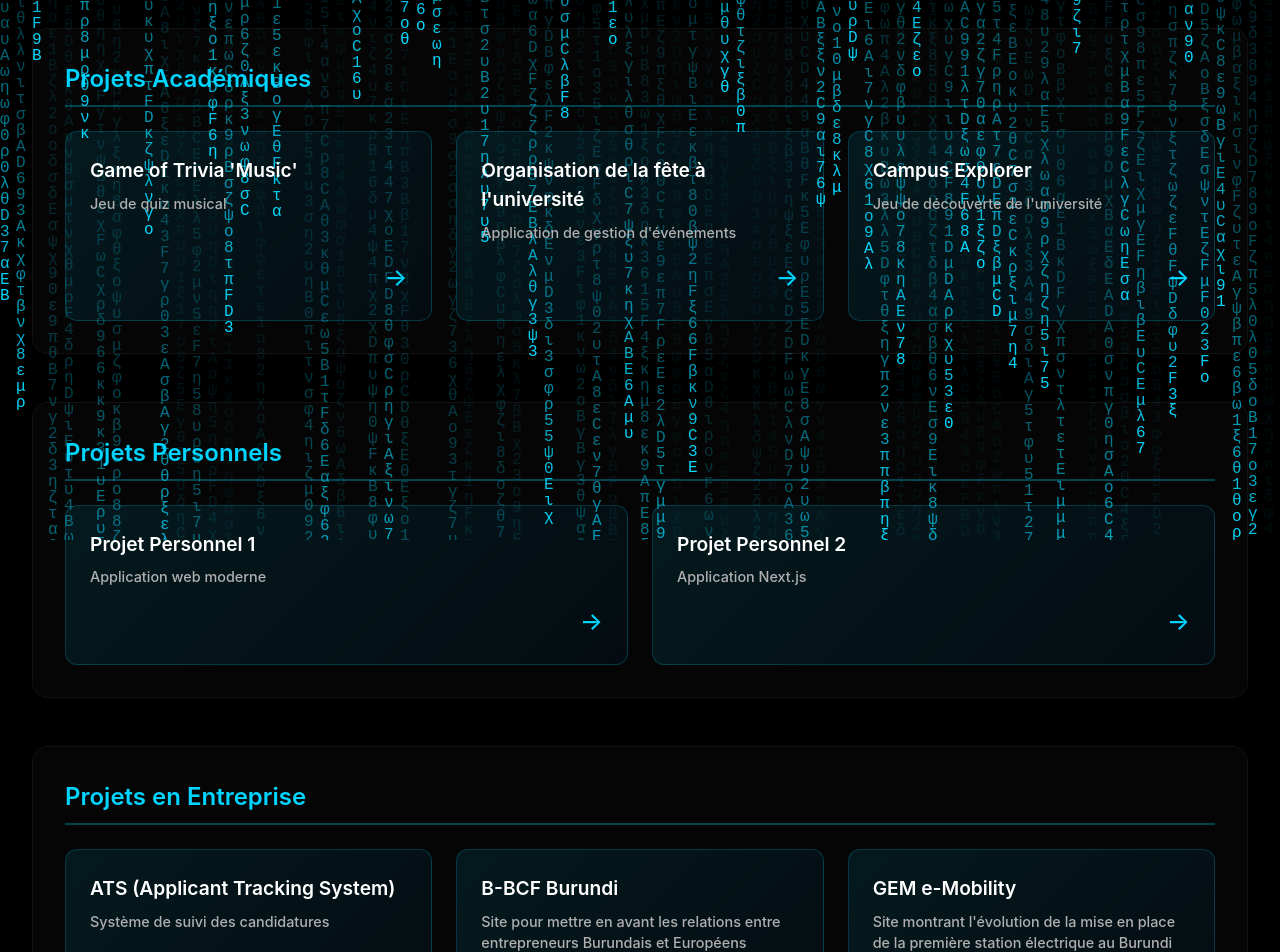
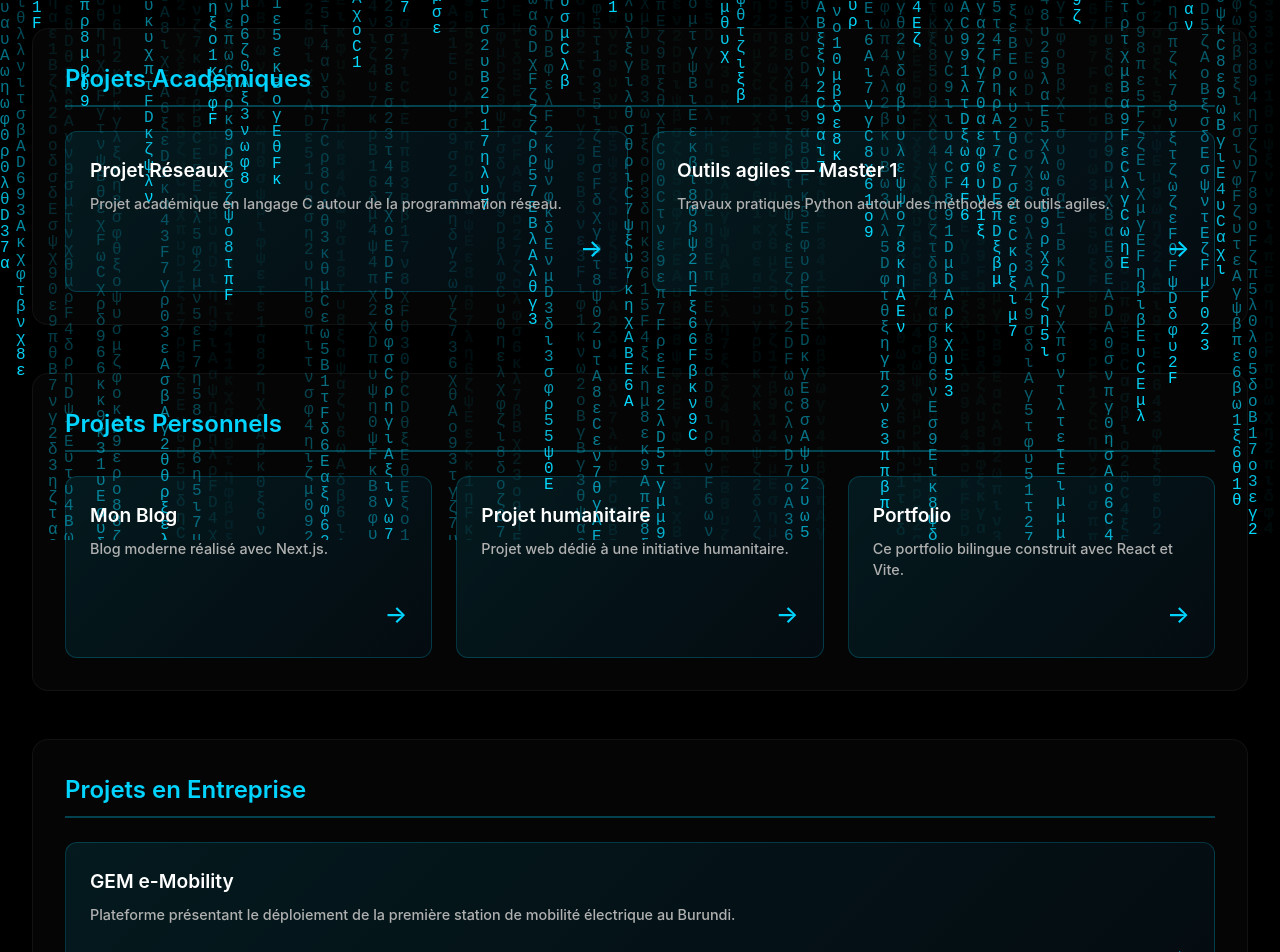
Before and after one commit to Rich9153/Portefolio, a React (Vite) app: page /projects in a window 1280 px wide. Shown: the part 260-1212 px from the top of the page. Built offline with nearby package versions, Linux system fonts and the light colour scheme.

Commit message:
Améliore le portfolio et corrige les routes Vercel

```diff
--- a/index.html
+++ b/index.html
@@ -1,10 +1,19 @@
 <!doctype html>
-<html lang="en">
+<html lang="fr">
   <head>
     <meta charset="UTF-8" />
-    <link rel="icon" type="image/svg+xml" href="/vite.svg" />
     <meta name="viewport" content="width=device-width, initial-scale=1.0" />
-    <title>portfolio</title>
+    <meta name="description" content="Portfolio d’Ulrich Babbel Mbonihankuye, développeur logiciel, web et data en Master ICE-LD à Toulouse." />
+    <meta property="og:title" content="Ulrich Babbel Mbonihankuye — Portfolio" />
+    <meta property="og:description" content="Découvrez mon parcours, mes compétences et mes projets en développement logiciel, web et data." />
+    <meta property="og:type" content="website" />
+    <meta property="og:url" content="https://portefolio-five-teal.vercel.app/" />
+    <meta property="og:image" content="https://portefolio-five-teal.vercel.app/og.png" />
+    <meta name="twitter:card" content="summary_large_image" />
+    <meta name="twitter:title" content="Ulrich Babbel Mbonihankuye — Portfolio" />
+    <meta name="twitter:description" content="Développement logiciel, web et data." />
+    <meta name="twitter:image" content="https://portefolio-five-teal.vercel.app/og.png" />
+    <title>Ulrich Babbel Mbonihankuye — Portfolio</title>
   </head>
   <body>
     <div id="root"></div>
--- a/src/App.jsx
+++ b/src/App.jsx
@@ -32,7 +32,7 @@ function AnimatedRoutes() {
         </AnimatePresence>
       </main>
       <footer className="footer">
-        <p>&copy; 2024 {t.footer.rights}</p>
+        <p>&copy; {new Date().getFullYear()} {t.footer.rights}</p>
       </footer>
     </>
   );
--- a/src/contexts/LanguageContext.jsx
+++ b/src/contexts/LanguageContext.jsx
@@ -29,9 +29,9 @@ export const LanguageProvider = ({ children }) => {
       },
       // Home page
       home: {
-        title: 'Bienvenue sur mon',
-        titleHighlight: 'Portfolio',
-        subtitle: 'Développeur passionné par la création de solutions innovantes',
+        title: 'Ulrich Babbel',
+        titleHighlight: 'Mbonihankuye',
+        subtitle: 'Étudiant en Master ICE-LD · Développement logiciel, web et data',
         viewProjects: 'Voir mes projets',
         contactMe: 'Me contacter',
         aboutCard: {
@@ -51,7 +51,7 @@ export const LanguageProvider = ({ children }) => {
       about: {
         title: 'À propos de moi',
         whoAmI: 'Qui suis-je ?',
-        whoAmIText: 'Originaire du Burundi mais né au Bénin, arrivé en France en 2022, je suis un étudiant à l\'Université Mirail Jean-Jaurès en Master ICE-LD (Master en Ingénieurie Continue des Ecosystèmes Logiciels et Données), je suis passionné par le développement logiciel, web, etc...',
+        whoAmIText: 'Originaire du Burundi, né au Bénin et installé en France depuis 2022, je suis étudiant en Master ICE-LD (Ingénierie Continue des Écosystèmes Logiciels et Données) à l\'Université Toulouse Jean Jaurès. Je conçois des applications web et logicielles en portant une attention particulière à la qualité du code, aux données et à l\'expérience utilisateur.',
         skills: 'Mes compétences',
         interests: 'Mes intérêts',
         interestsText: 'J\'aime tout ce qui touche à la musique : techno, afro-beat, l\'art (le dessin). Comme sport j\'aime faire de la natation, jouer au Rugby, et j\'ai un intérêt particulier pour tout ce qui est en rapport avec l\'évolution de la technologie.',
@@ -128,9 +128,9 @@ export const LanguageProvider = ({ children }) => {
       },
       // Home page
       home: {
-        title: 'Welcome to my',
-        titleHighlight: 'Portfolio',
-        subtitle: 'Developer passionate about creating innovative solutions',
+        title: 'Ulrich Babbel',
+        titleHighlight: 'Mbonihankuye',
+        subtitle: 'ICE-LD Master’s student · Software, web and data development',
         viewProjects: 'View my projects',
         contactMe: 'Contact me',
         aboutCard: {
@@ -150,7 +150,7 @@ export const LanguageProvider = ({ children }) => {
       about: {
         title: 'About Me',
         whoAmI: 'Who am I?',
-        whoAmIText: 'Originally from Burundi but born in Benin, arrived in France in 2022, I am a student at Mirail Jean-Jaurès University in Master ICE-LD (Master in Continuous Engineering of Software and Data Ecosystems), I am passionate about software development, web, etc...',
+        whoAmIText: 'Originally from Burundi, born in Benin and living in France since 2022, I am an ICE-LD Master’s student (Continuous Engineering of Software and Data Ecosystems) at Toulouse Jean Jaurès University. I build web and software applications with a strong focus on code quality, data and user experience.',
         skills: 'My Skills',
         interests: 'My Interests',
         interestsText: 'I love everything related to music: techno, afro-beat, art (drawing). As for sports, I enjoy swimming, playing Rugby, and I have a particular interest in everything related to the evolution of technology.',
--- a/src/pages/Contact.jsx
+++ b/src/pages/Contact.jsx
@@ -178,7 +178,7 @@ function Contact() {
               <CardMatrixBackground />
               <div className="info-icon">📍</div>
               <h3>{t.contact.info.location}</h3>
-              <p>275 Route De Seysses, Toulouse 31100</p>
+              <p>Toulouse, France</p>
             </div>
 
             <div className="social-links scroll-animate scroll-delay-4">
--- a/src/pages/Education.jsx
+++ b/src/pages/Education.jsx
@@ -96,23 +96,6 @@ function Education() {
           ))}
         </div>
 
-        <div className="certifications-section scroll-animate">
-          <h2 className="section-title">{t.education.certifications}</h2>
-          <div className="certifications-grid">
-            <div className="certification-card scroll-animate scroll-delay-1">
-              <h3>Certification 1</h3>
-              <p>Organisme - Année</p>
-            </div>
-            <div className="certification-card scroll-animate scroll-delay-2">
-              <h3>Certification 2</h3>
-              <p>Organisme - Année</p>
-            </div>
-            <div className="certification-card scroll-animate scroll-delay-3">
-              <h3>Formation en ligne</h3>
-              <p>Plateforme - Année</p>
-            </div>
-          </div>
-        </div>
       </div>
     </div>
   );
--- a/src/pages/Projects.jsx
+++ b/src/pages/Projects.jsx
@@ -17,53 +17,38 @@ function Projects() {
   const projectLinks = {
     academic: [
       {
-        title: "Game of Trivia 'Music'",
-        url: "https://votre-lien-trivia.com", // Remplacer par le vrai lien
-        description: "Jeu de quiz musical"
+        title: "Projet Réseaux",
+        url: "https://github.com/Rich9153/Projet_Reseaux",
+        description: "Projet académique en langage C autour de la programmation réseau."
       },
       {
-        title: "Organisation de la fête à l'université",
-        url: "https://votre-lien-fete.com", // Remplacer par le vrai lien
-        description: "Application de gestion d'événements"
-      },
-      {
-        title: "Campus Explorer",
-        url: "https://votre-lien-campus.com", // Remplacer par le vrai lien
-        description: "Jeu de découverte de l'université"
+        title: "Outils agiles — Master 1",
+        url: "https://github.com/Rich9153/cours-M1-agile-tools",
+        description: "Travaux pratiques Python autour des méthodes et outils agiles."
       }
     ],
     personal: [
       {
-        title: "Projet Personnel 1",
-        url: "https://votre-lien-perso1.com", // Remplacer par le vrai lien
-        description: "Application web moderne"
+        title: "Mon Blog",
+        url: "https://github.com/Rich9153/monblog",
+        description: "Blog moderne réalisé avec Next.js."
       },
       {
-        title: "Projet Personnel 2",
-        url: "https://votre-lien-perso2.com", // Remplacer par le vrai lien
-        description: "Application Next.js"
+        title: "Projet humanitaire",
+        url: "https://github.com/Rich9153/Projet-humanitaire",
+        description: "Projet web dédié à une initiative humanitaire."
+      },
+      {
+        title: "Portfolio",
+        url: "https://github.com/Rich9153/Portefolio",
+        description: "Ce portfolio bilingue construit avec React et Vite."
       }
     ],
     company: [
       {
-        title: "ATS (Applicant Tracking System)",
-        url: "https://votre-lien-ats.com", // Remplacer par le vrai lien
-        description: "Système de suivi des candidatures"
-      },
-      {
-        title: "B-BCF Burundi",
-        url: "https://votre-lien-bbcf.com", // Remplacer par le vrai lien
-        description: "Site pour mettre en avant les relations entre entrepreneurs Burundais et Européens"
-      },
-      {
         title: "GEM e-Mobility",
         url: "https://gem-emobility.com/",
-        description: "Site montrant l'évolution de la mise en place de la première station électrique au Burundi"
-      },
-      {
-        title: "Projet en Entreprise 2",
-        url: "https://votre-lien-entreprise2.com", // Remplacer par le vrai lien
-        description: "Architecture microservices"
+        description: "Plateforme présentant le déploiement de la première station de mobilité électrique au Burundi."
       }
     ]
   };
```
Also changed, not shown: public/og.png (added), vercel.json (added).
